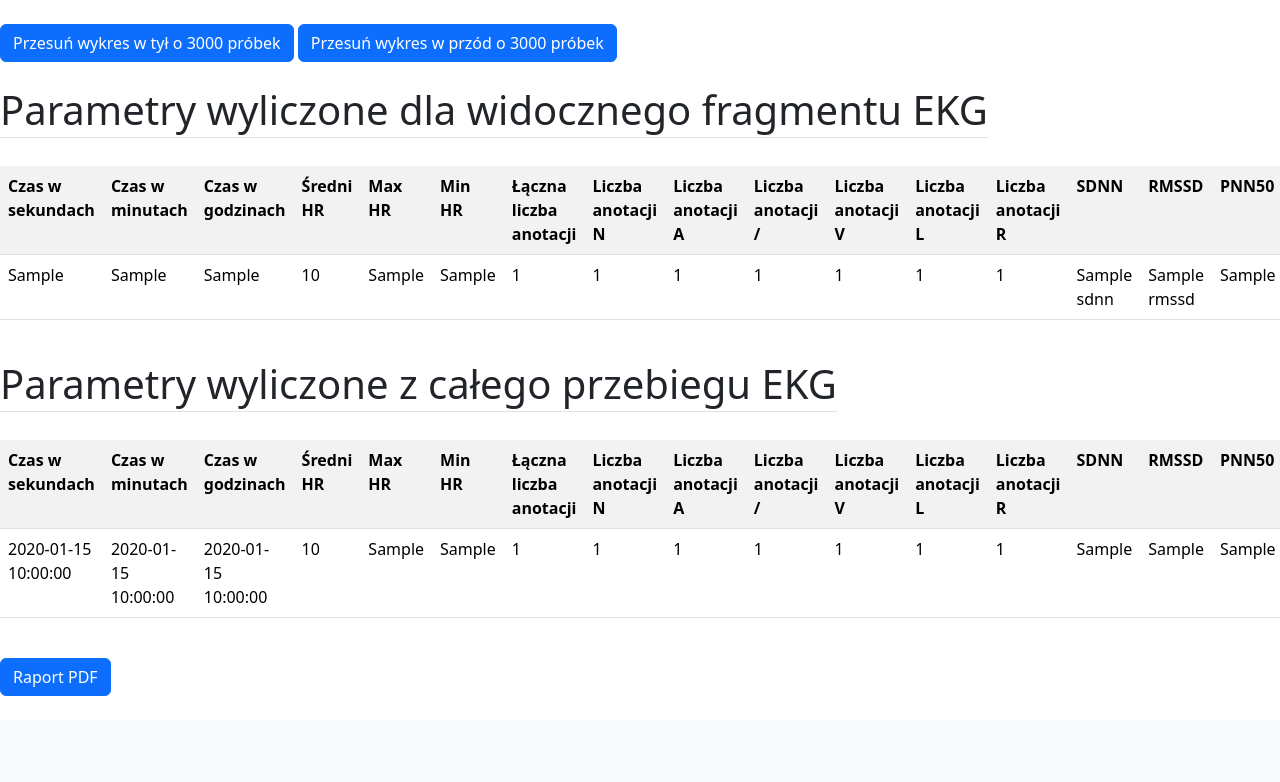
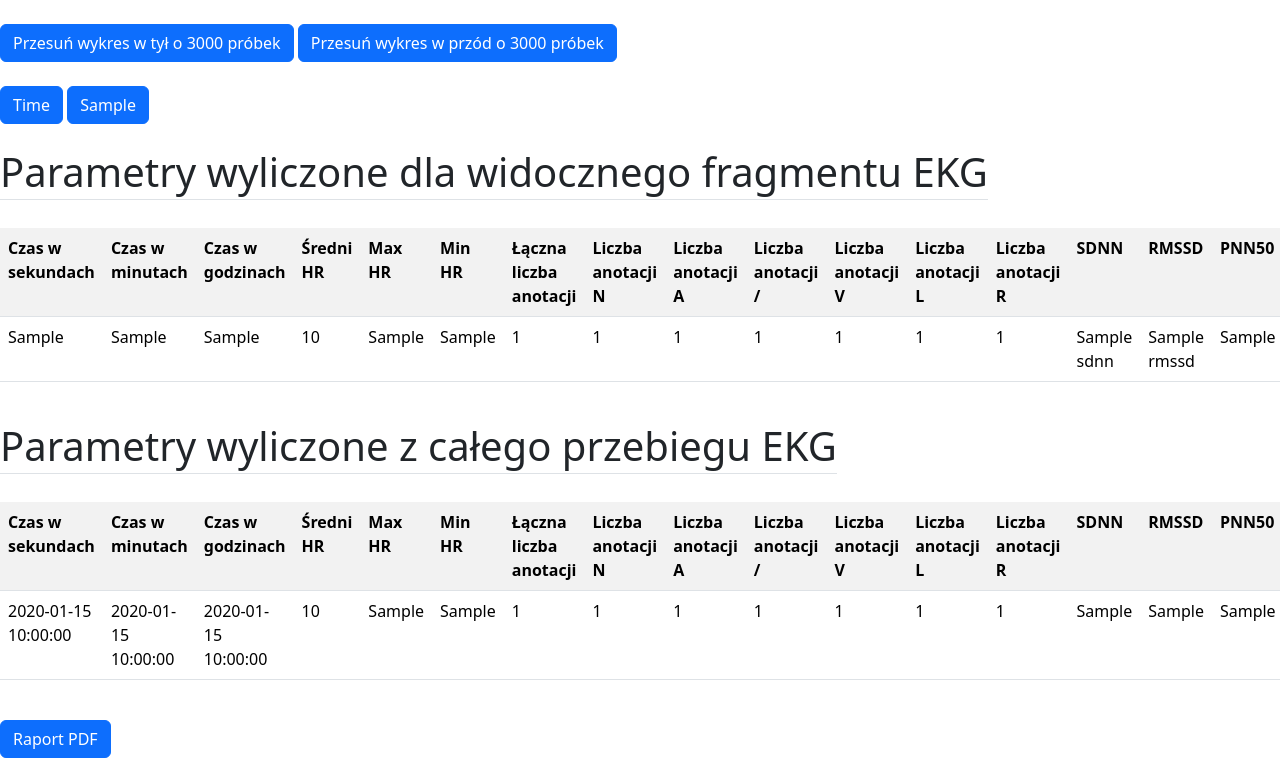
Before and after one commit to ravmondee/holter-ekg, a Flask app: template templates/analiza.html in a window 1280 px wide. Shown: the part 272-1054 px from the top of the page. Before the commit the page ends 968 px from the top, so only its background shows below. Run offline with Flask 3, Linux system fonts and the light colour scheme; the template is opened without the code that fills it: most values are stand-ins (such as "Sample title", 1, 10 or a date in 2020); some libraries are stand-ins or nearby versions.

Commit message:
przyciski time i sample, poprawione domyślne wartosci przesuwania i nazwy pliku

```diff
--- a/app.py
+++ b/app.py
@@ -22,6 +22,10 @@ app.secret_key = "klucz"
 
 app.config['SQLALCHEMY_DATABASE_URI'] = 'sqlite:///measurements.db'
 db = SQLAlchemy(app)
+
+przesuniecie=0
+nazwa_pliku='100'
+if_time=True
 
 
 class Measurement(db.Model):
@@ -124,18 +128,20 @@ def analiza():
 
 
 
-        global record_all, qrs_inds_all, rr_all, mean_hr_all, heart_rate_all, annotacje_all, przesuniecie, fs
+        global record_all, qrs_inds_all, rr_all, mean_hr_all, heart_rate_all, annotacje_all, przesuniecie, fs, nazwa_pliku, if_time
 
-        przesuniecie = 0
-
-
-        nazwa_pliku = 100
         plik = "measurements/100"
 
         with (app.app_context()):
             if request.method == 'POST':
                 nazwa_pliku = request.form.get("nazwa_pliku")
                 plik = f"measurements/{get_measurement_file(nazwa_pliku)}"
+                przesuniecie=0
+
+        if 'time' in request.args:
+            if_time =True
+        if 'sample' in request.args:
+            if_time =False
 
         record_all, fields = wfdb.rdsamp(plik, sampfrom=0)
         fs = fields['fs']
@@ -220,11 +226,6 @@ def analiza():
                 float_hr.append(float_mean_hr)
             else:
                 float_hr.append(float(i))
-
-
-
-
-
 
         for i in heart_rate_all:
             if numpy.isnan(i):
@@ -316,7 +317,6 @@ def analiza():
         # plt.title('MIT-BIH Record 100')
         # plt.xlabel('Time (samples)')
         # plt.ylabel('ECG Signal')
-        if_time=True
 
         # Save plot to BytesIO buffer
         buf = BytesIO()
--- a/templates/analiza.html
+++ b/templates/analiza.html
@@ -39,6 +39,10 @@
         <div>
             <a href="{{ url_for('analiza', przesuniecie=-3000) }}" class="btn btn-primary">Przesuń wykres w tył o 3000 próbek</a>
             <a href="{{ url_for('analiza', przesuniecie=3000) }}" class="btn btn-primary">Przesuń wykres w przód o 3000 próbek</a>
+        </div><br>
+        <div>
+            <a href="{{ url_for('analiza', time=1) }}" class="btn btn-primary">Time</a>
+            <a href="{{ url_for('analiza', sample=1) }}" class="btn btn-primary">Sample</a>
         </div><br>
 
         <h6 class="display-6"><span class="border-bottom">Parametry wyliczone dla widocznego fragmentu EKG</span></h6><br>
```
